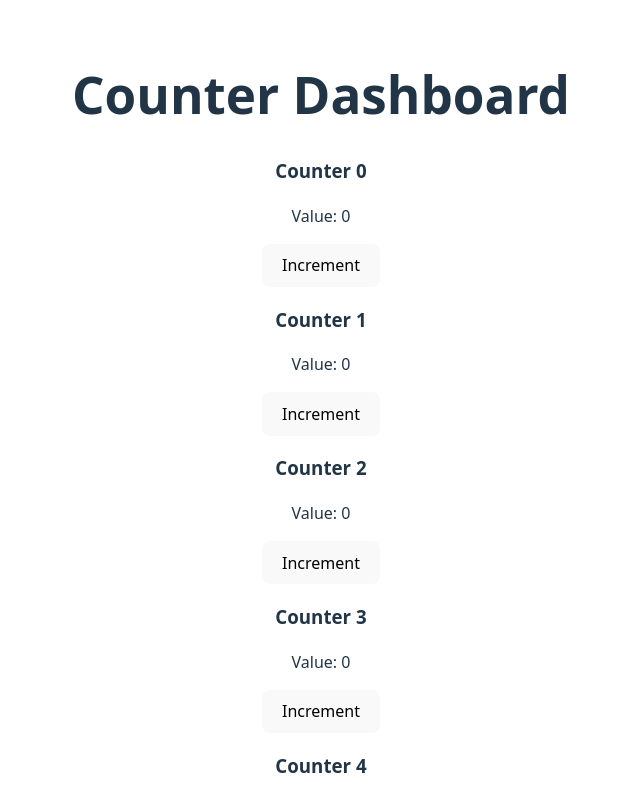
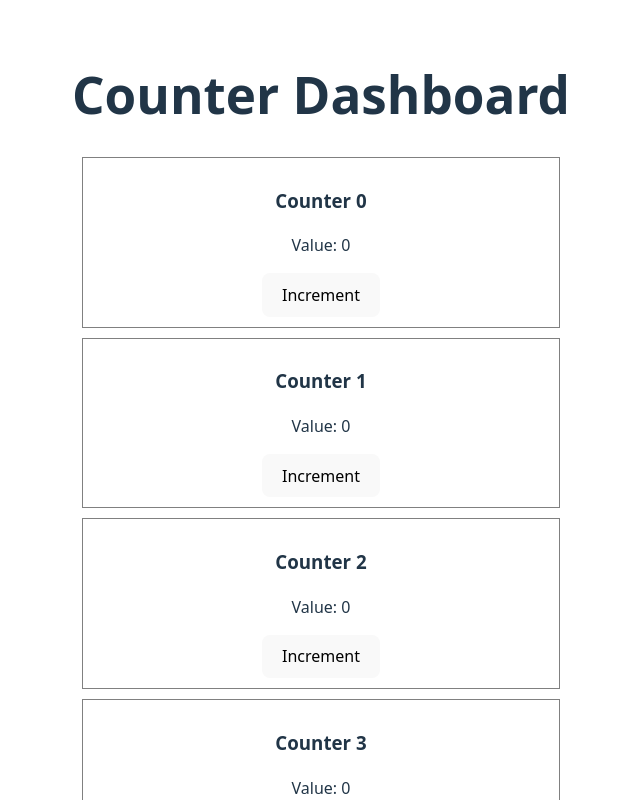
Before and after one commit to riki8055/project-revive-journal, a React (Vite) app in the folder weekly-projects/9-counter-dashboard/: page / in a window 1280 px wide. Shown: the top 800 px of the page, without its empty margins (319-959 px from the left). Built offline with nearby package versions, Linux system fonts and the light colour scheme.

Commit message:
build the deep tree

```diff
--- /dev/null
+++ b/weekly-projects/9-counter-dashboard/src/components/CounterButton.jsx
@@ -0,0 +1,5 @@
+export default function CounterButton({ onIncrement, index }) {
+  console.log("CounterButton rendered:", index);
+
+  return <button onClick={onIncrement}>Increment</button>;
+}
--- /dev/null
+++ b/weekly-projects/9-counter-dashboard/src/components/CounterCard.jsx
@@ -0,0 +1,13 @@
+import CounterButton from "./CounterButton";
+
+export default function CounterCard({ value, onIncrement, index }) {
+  console.log("CounterCard rendered:", index);
+
+  return (
+    <div style={{ margin: "10px", border: "1px solid gray", padding: "10px" }}>
+      <h3>Counter {index}</h3>
+      <p>Value: {value}</p>
+      <CounterButton index={index} onIncrement={onIncrement} />
+    </div>
+  );
+}
--- /dev/null
+++ b/weekly-projects/9-counter-dashboard/src/components/CounterList.jsx
@@ -0,0 +1,18 @@
+import CounterCard from "./CounterCard";
+
+export default function CounterList({ counters, increment }) {
+  console.log("CounterList rendered");
+
+  return (
+    <>
+      {counters.map((count, i) => (
+        <CounterCard
+          key={i}
+          index={i}
+          value={count}
+          onIncrement={() => increment(i)}
+        />
+      ))}
+    </>
+  );
+}
--- a/weekly-projects/9-counter-dashboard/src/components/Dashboard.jsx
+++ b/weekly-projects/9-counter-dashboard/src/components/Dashboard.jsx
@@ -1,5 +1,5 @@
 import { useState } from "react";
-import Counter from "./Counter";
+import CounterList from "./CounterList";
 
 export default function Dashboard() {
   console.log("Dashboard rendered");
@@ -15,14 +15,7 @@ export default function Dashboard() {
   return (
     <div>
       <h1>Counter Dashboard</h1>
-      {counters.map((count, i) => (
-        <Counter
-          key={i}
-          index={i}
-          value={count}
-          onIncrement={() => increment(i)}
-        />
-      ))}
+      <CounterList counters={counters} increment={increment} />
     </div>
   );
 }
```
